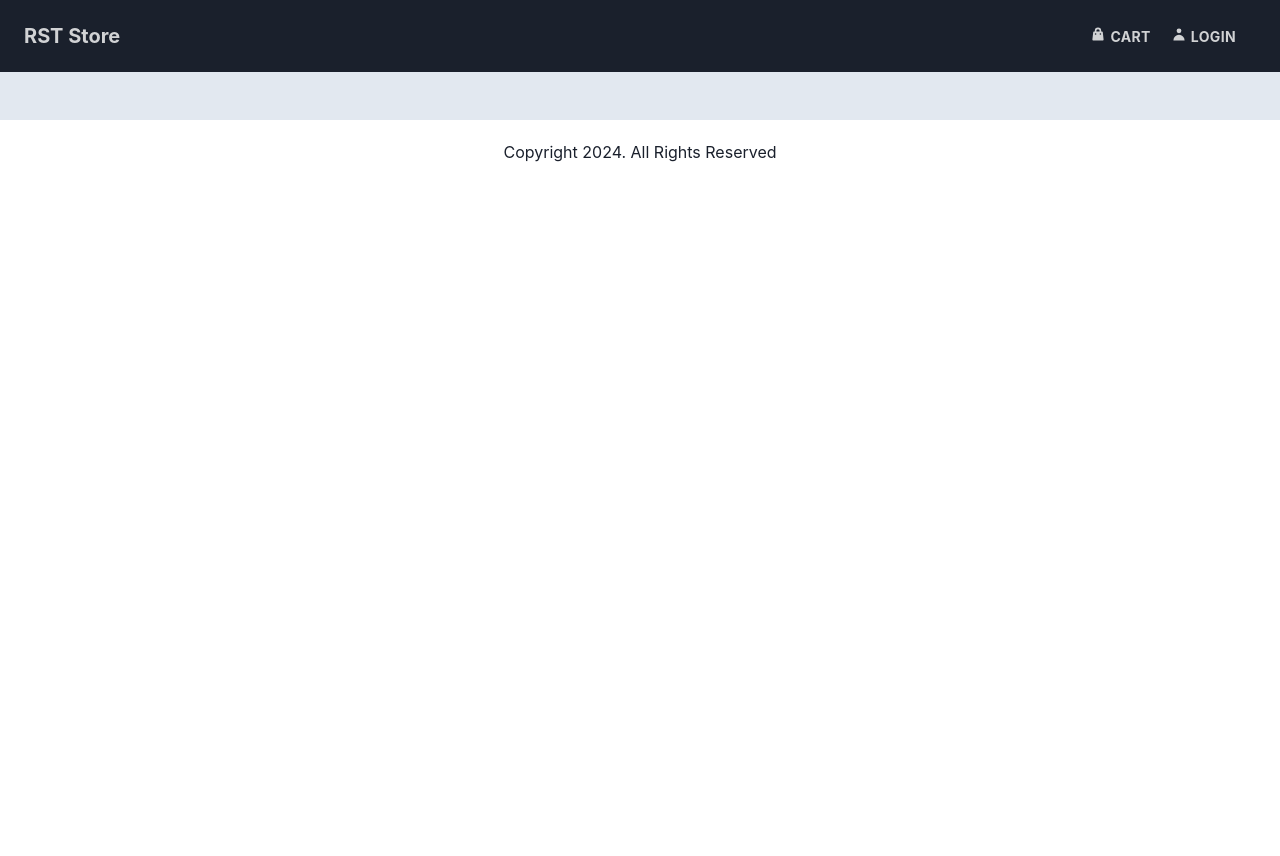
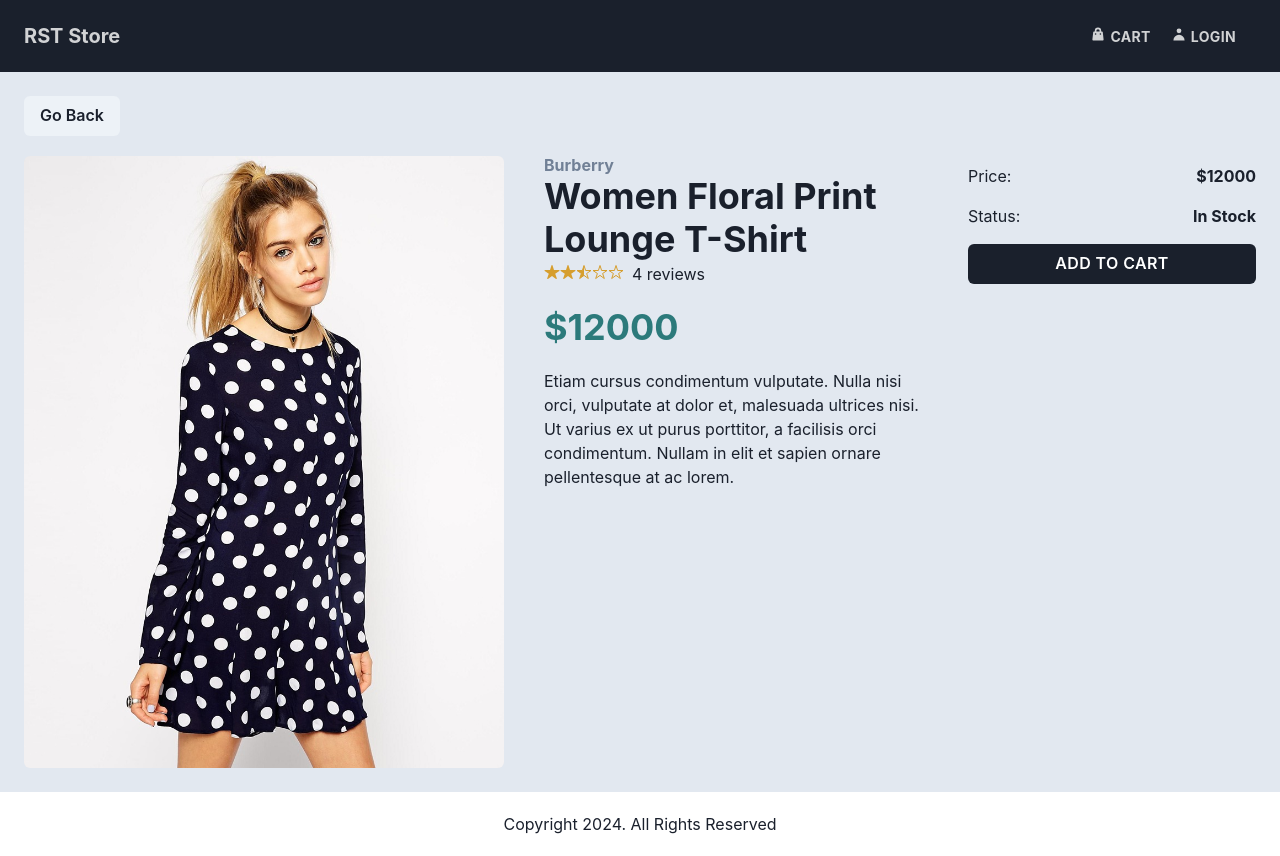
Before and after one commit to rmutili/Fullstack-E-commerce-Application, a React (Create React App) app in the folder frontend/: page /product/1 in a window 1280 px wide. Before the commit the page ends 800 px from the top, so only its background shows below. Built offline with nearby package versions, Linux system fonts and the light colour scheme.

Commit message:
Step 6 completed. Design and build the ProductScreen component - done.

```diff
--- a/frontend/src/App.js
+++ b/frontend/src/App.js
@@ -3,6 +3,7 @@
 import Header from "./components/Header";
 import Footer from "./components/Footer";
 import HomeScreen from "./screens/HomeScreen";
+import ProductScreen from "./screens/ProductScreen";
 
 const App = () => {
   return (
@@ -18,6 +19,7 @@
       >
         <Routes>
           <Route path="/" element={<HomeScreen />} />
+          <Route path="/product/:id" element={<ProductScreen />} />
         </Routes>
       </Flex>
       <Footer />
--- a/frontend/src/components/Header.js
+++ b/frontend/src/components/Header.js
@@ -18,6 +18,7 @@
       w="full"
       top="0"
       left="0"
+      zIndex="99999"
     >
       <Link as={RouterLink} to="/">
         <Heading
--- a/frontend/src/components/ProductCard.js
+++ b/frontend/src/components/ProductCard.js
@@ -24,7 +24,7 @@
           <Flex alignItems="center" justifyContent="space-between">
             <Rating value={product.rating} color="yellow.500" />
             <Text fontSize="2xl" fontWeight="bold" color="blue.600">
-              ₹{product.price}
+              ${product.price}
             </Text>
           </Flex>
         </Flex>
--- a/frontend/src/components/Rating.js
+++ b/frontend/src/components/Rating.js
@@ -1,9 +1,10 @@
-import { Flex, Icon } from "@chakra-ui/react";
+import { Flex, Icon, Box, Text } from "@chakra-ui/react";
 import { IoStar, IoStarHalf, IoStarOutline } from "react-icons/io5";
 
-const Rating = ({ value, color = "red.500" }) => {
+const Rating = ({ value, text, color = "red.500" }) => {
   return (
     <Flex>
+      <Box mr="2">
         <Icon
           color={color}
           as={value >= 1 ? IoStar : value >= 0.5 ? IoStarHalf : IoStarOutline}
@@ -24,6 +25,8 @@
           color={color}
           as={value >= 5 ? IoStar : value >= 4.5 ? IoStarHalf : IoStarOutline}
         />
+      </Box>
+      <Text>{text}</Text>
     </Flex>
   );
 };
--- /dev/null
+++ b/frontend/src/screens/ProductScreen.js
@@ -0,0 +1,68 @@
+import { Button, Flex, Grid, Heading, Image, Text } from "@chakra-ui/react";
+import { Link as RouterLink, useParams } from "react-router-dom";
+import Rating from "../components/Rating";
+import products from "../products";
+
+const ProductScreen = () => {
+  const { id } = useParams();
+  const product = products.find((prod) => prod._id === id);
+
+  return (
+    <>
+      <Flex mb="5">
+        <Button as={RouterLink} to="/" colorScheme="gray">
+          Go Back
+        </Button>
+      </Flex>
+      <Grid templateColumns="5fr 4fr 3fr" gap="10">
+        {/* Column 1 */}
+        <Image src={product.image} alt={product.name} borderRadius="md" />
+
+        {/* Column 2 */}
+        <Flex direction="column">
+          <Heading as="h5" fontSize="base" color="gray.500">
+            {product.brand}
+          </Heading>
+          <Heading as="h2" fontSize="4xl" md="4">
+            {product.name}
+          </Heading>
+          <Rating
+            value={product.rating}
+            color="yellow.500"
+            text={`${product.numReviews} reviews`}
+          />
+          <Heading as="h5" fontSize="4xl" color="teal.600" my="5">
+            ${product.price}
+          </Heading>
+          <Text>{product.description}</Text>
+        </Flex>
+
+        {/* Column 3 */}
+        <Flex direction="column">
+          <Flex justifyContent="space-between" py="2">
+            <Text>Price: </Text>
+            <Text fontWeight="bold">${product.price}</Text>
+          </Flex>
+          <Flex justifyContent="space-between" py="2">
+            <Text>Status: </Text>
+            <Text fontWeight="bold">
+              {product.countInStock > 0 ? "In Stock" : "Out of Stock"}
+            </Text>
+          </Flex>
+          <Button
+            bg="gray.800"
+            colorScheme="teal"
+            my="2"
+            textTransform="uppercase"
+            letterSpacing="wide"
+            isDisabled={product.countInStock === 0}
+          >
+            Add to cart
+          </Button>
+        </Flex>
+      </Grid>
+    </>
+  );
+};
+
+export default ProductScreen;
```
Lines whose indentation alone changed are shown as unchanged.
